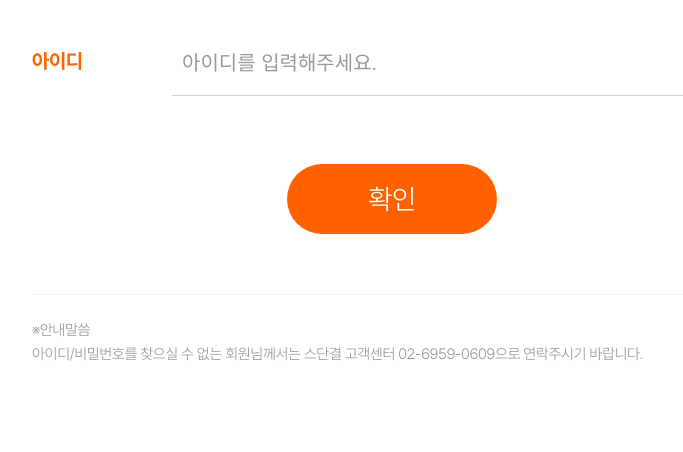
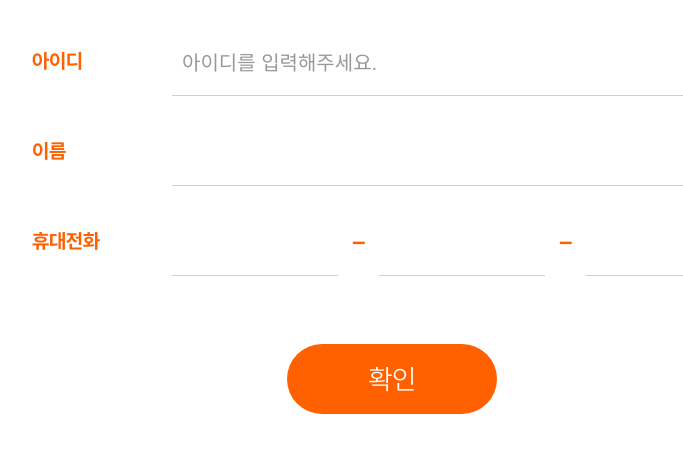
Before and after one commit to 1988bgh/spdan, a website: page page/find/pwFindForm.html in a window 1280 px wide. Shown: the part 688-1140 px from the top of the page, without its empty margins (248-931 px from the left). Drawn offline with Linux system fonts and the light colour scheme; a web font is replaced by a local one.

Commit message:
2차 수정 완료

```diff
--- a/page/find/pwFindForm.html
+++ b/page/find/pwFindForm.html
@@ -31,6 +31,20 @@
               <h4>아이디</h4>
               <input type="text" placeholder="아이디를 입력해주세요." />
             </div>
+            <div class="find__form-item">
+              <h4>이름</h4>
+              <input type="text" />
+            </div>
+            <div class="find__form-item">
+              <h4>휴대전화</h4>
+              <div class="box">
+                <input type="text" />
+                -
+                <input type="text" />
+                -
+                <input type="text" />
+              </div>
+            </div>
             <div class="find__btn-wrap">
               <a href="./pwFindCert.html" class="btn">확인</a>
             </div>
--- a/src/scss/pages/_package.scss
+++ b/src/scss/pages/_package.scss
@@ -239,6 +239,7 @@
     padding: 240px 0;
     background-image: url("../assets/images/package-bg-2.png");
     background-repeat: no-repeat;
+    background-size: cover;
     @include s2 {
       padding: 80px 0;
     }
```
Also changed, not shown: src/assets/images/package-card-3.png, src/assets/images/package-item-3.png, src/css/style.css.
